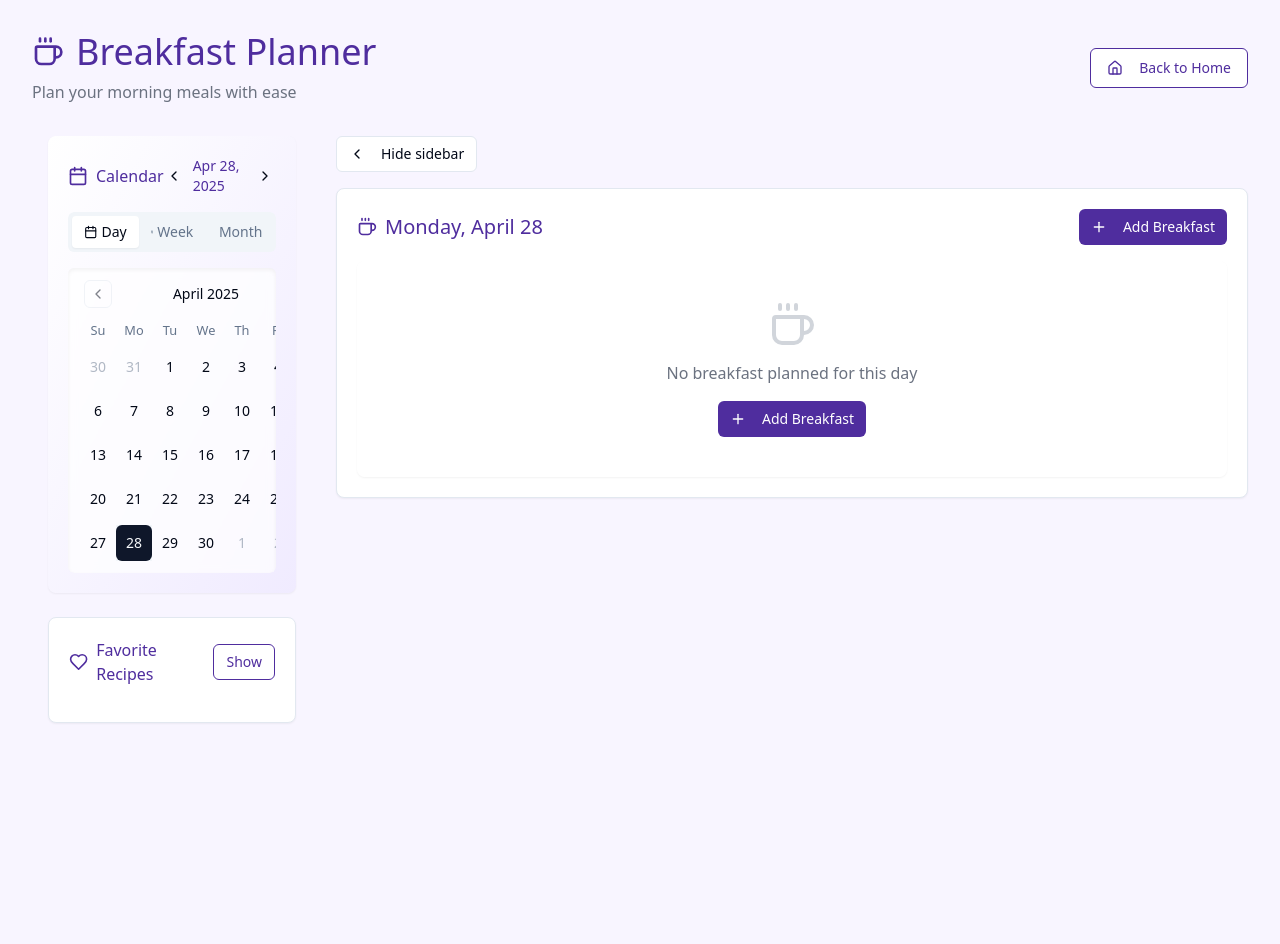
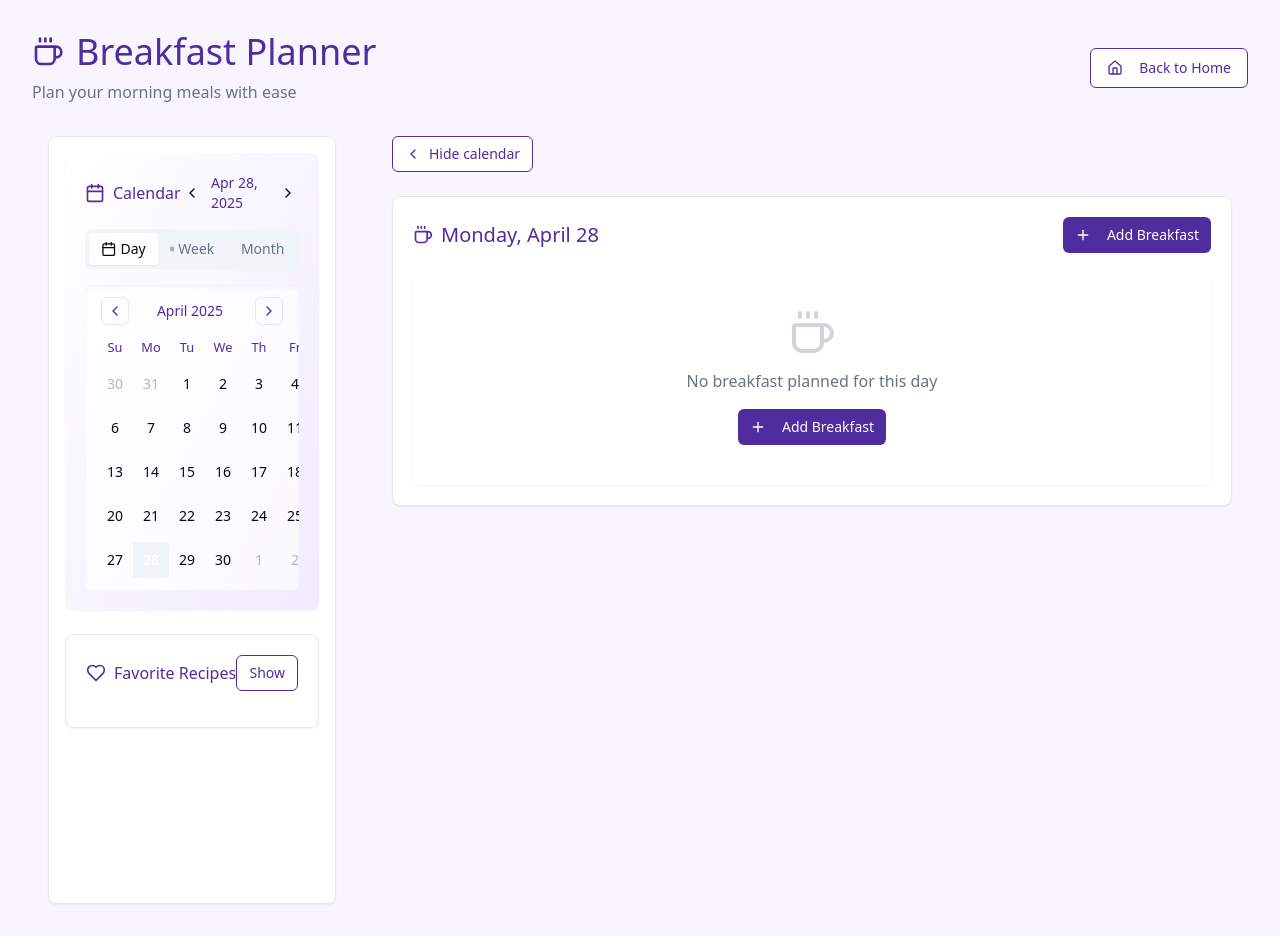
Before and after one commit to sergiopesch/breakfast-burst-planner, a React (Vite) app: page /planner in a window 1280 px wide. Shown: the top 944 px of the page. Built offline with nearby package versions, Linux system fonts and the light colour scheme.

Commit message:
Fix: Improve Planner layout and styling
- Improved the UI of the Planner's left-hand side.
- Fixed calendar day visibility and date formatting.
- Restyled and improved the overall layout.

```diff
--- a/src/components/PlannerLayout.tsx
+++ b/src/components/PlannerLayout.tsx
@@ -2,9 +2,10 @@
 import React, { ReactNode, useState, useEffect } from 'react';
 import { motion, AnimatePresence } from 'framer-motion';
 import { cn } from "@/lib/utils";
-import { ChevronLeft, ChevronRight, Menu } from "lucide-react";
+import { ChevronLeft, ChevronRight } from "lucide-react";
 import { Button } from "@/components/ui/button";
 import { useMediaQuery } from "@/hooks/use-media-query";
+import { Card } from "@/components/ui/card";
 
 interface PlannerLayoutProps {
   sidebar: ReactNode;
@@ -20,7 +21,6 @@ const PlannerLayout: React.FC<PlannerLayoutProps> = ({
   const isDesktop = useMediaQuery("(min-width: 1024px)");
   const [isSidebarOpen, setIsSidebarOpen] = useState(isDesktop);
 
-  // Update sidebar state when screen size changes
   useEffect(() => {
     setIsSidebarOpen(isDesktop);
   }, [isDesktop]);
@@ -28,49 +28,53 @@ const PlannerLayout: React.FC<PlannerLayoutProps> = ({
   return (
     <div className={cn(
       "grid relative transition-all duration-300",
-      isSidebarOpen ? "grid-cols-1 lg:grid-cols-[280px_1fr]" : "grid-cols-1",
+      isSidebarOpen ? "grid-cols-1 lg:grid-cols-[320px_1fr]" : "grid-cols-1",
       "gap-4 md:gap-6",
       className
     )}>
       <Button
         variant="ghost"
-        size="icon"
-        className="fixed top-20 z-20 rounded-full w-10 h-10 bg-white/80 backdrop-blur-sm border shadow-sm lg:hidden"
-        style={{ left: isSidebarOpen ? '260px' : '20px' }}
+        size="sm"
+        className={cn(
+          "fixed top-20 z-20 h-8 rounded-full bg-white/80 backdrop-blur-sm border shadow-sm lg:hidden",
+          isSidebarOpen ? "left-[300px]" : "left-4"
+        )}
         onClick={() => setIsSidebarOpen(!isSidebarOpen)}
       >
-        <Menu className="h-5 w-5 text-[#4F2D9E]" />
+        {isSidebarOpen ? <ChevronLeft className="h-4 w-4" /> : <ChevronRight className="h-4 w-4" />}
       </Button>
 
       <AnimatePresence mode="wait">
         {isSidebarOpen && (
           <motion.div
-            className="lg:static fixed inset-y-0 left-0 z-10 bg-white/95 backdrop-blur-sm lg:bg-transparent lg:backdrop-blur-none w-[280px] lg:w-full"
+            className="lg:static fixed inset-y-0 left-0 z-10 w-[320px] lg:w-full"
             initial={{ opacity: 0, x: -20 }}
             animate={{ opacity: 1, x: 0 }}
             exit={{ opacity: 0, x: -20 }}
             transition={{ duration: 0.3 }}
           >
-            <div className="sticky top-4 pt-16 lg:pt-0 h-screen overflow-auto px-4 pb-20">
-              {sidebar}
-            </div>
+            <Card className="sticky top-4 h-[calc(100vh-2rem)] overflow-auto mx-4 bg-white/95 backdrop-blur-sm shadow-sm">
+              <div className="p-4 space-y-6">
+                {sidebar}
+              </div>
+            </Card>
           </motion.div>
         )}
       </AnimatePresence>
 
       <div className={cn(
-        "transition-all duration-300",
+        "transition-all duration-300 px-4",
         "min-h-[80vh]"
       )}>
-        <div className="flex items-center mb-4 justify-between">
+        <div className="flex items-center mb-6 justify-between">
           <Button
             variant="outline"
             size="sm"
-            className="hidden lg:flex"
+            className="hidden lg:flex items-center gap-2 text-[#4F2D9E] border-[#4F2D9E] hover:bg-[#4F2D9E]/10"
             onClick={() => setIsSidebarOpen(!isSidebarOpen)}
           >
-            {isSidebarOpen ? <ChevronLeft className="mr-2 h-4 w-4" /> : <ChevronRight className="mr-2 h-4 w-4" />}
-            {isSidebarOpen ? "Hide sidebar" : "Show sidebar"}
+            {isSidebarOpen ? <ChevronLeft className="h-4 w-4" /> : <ChevronRight className="h-4 w-4" />}
+            {isSidebarOpen ? "Hide calendar" : "Show calendar"}
           </Button>
         </div>
         {content}
--- a/src/components/ui/calendar.tsx
+++ b/src/components/ui/calendar.tsx
@@ -1,11 +1,12 @@
-import * as React from "react";
-import { ChevronLeft, ChevronRight } from "lucide-react";
-import { DayPicker } from "react-day-picker";
 
-import { cn } from "@/lib/utils";
-import { buttonVariants } from "@/components/ui/button";
+import * as React from "react"
+import { ChevronLeft, ChevronRight } from "lucide-react"
+import { DayPicker } from "react-day-picker"
 
-export type CalendarProps = React.ComponentProps<typeof DayPicker>;
+import { cn } from "@/lib/utils"
+import { buttonVariants } from "@/components/ui/button"
+
+export type CalendarProps = React.ComponentProps<typeof DayPicker>
 
 function Calendar({
   className,
@@ -19,29 +20,35 @@ function Calendar({
       className={cn("p-3", className)}
       classNames={{
         months: "flex flex-col sm:flex-row space-y-4 sm:space-x-4 sm:space-y-0",
-        month: "space-y-4",
-        caption: "flex justify-center pt-1 relative items-center",
-        caption_label: "text-sm font-medium",
-        nav: "space-x-1 flex items-center",
+        month: "space-y-4 w-full",
+        caption: "flex justify-center pt-1 relative items-center gap-1",
+        caption_label: "text-sm font-medium text-[#4F2D9E]",
+        nav: "flex items-center gap-1",
         nav_button: cn(
           buttonVariants({ variant: "outline" }),
-          "h-7 w-7 bg-transparent p-0 opacity-50 hover:opacity-100"
+          "h-7 w-7 bg-transparent p-0 text-[#4F2D9E] hover:bg-[#4F2D9E]/10 hover:text-[#4F2D9E]"
         ),
         nav_button_previous: "absolute left-1",
         nav_button_next: "absolute right-1",
         table: "w-full border-collapse space-y-1",
-        head_row: "flex",
-        head_cell:
-          "text-muted-foreground rounded-md w-9 font-normal text-[0.8rem]",
+        head_row: "flex w-full",
+        head_cell: cn(
+          "text-muted-foreground rounded-md w-9 font-medium text-[0.8rem] text-[#4F2D9E]"
+        ),
         row: "flex w-full mt-2",
-        cell: "h-9 w-9 text-center text-sm p-0 relative [&:has([aria-selected].day-range-end)]:rounded-r-md [&:has([aria-selected].day-outside)]:bg-accent/50 [&:has([aria-selected])]:bg-accent first:[&:has([aria-selected])]:rounded-l-md last:[&:has([aria-selected])]:rounded-r-md focus-within:relative focus-within:z-20",
+        cell: cn(
+          "relative p-0 text-center text-sm focus-within:relative focus-within:z-20 [&:has([aria-selected].day-range-end)]:rounded-r-md [&:has([aria-selected].day-outside)]:bg-accent/50 [&:has([aria-selected])]:bg-accent first:[&:has([aria-selected])]:rounded-l-md last:[&:has([aria-selected])]:rounded-r-md",
+          props.mode === "range"
+            ? "[&:has(>.day-range-end)]:rounded-r-md [&:has(>.day-range-start)]:rounded-l-md"
+            : ""
+        ),
         day: cn(
           buttonVariants({ variant: "ghost" }),
-          "h-9 w-9 p-0 font-normal aria-selected:opacity-100"
+          "h-9 w-9 p-0 font-normal aria-selected:opacity-100 hover:bg-[#4F2D9E]/10 hover:text-[#4F2D9E]"
         ),
         day_range_end: "day-range-end",
         day_selected:
-          "bg-primary text-primary-foreground hover:bg-primary hover:text-primary-foreground focus:bg-primary focus:text-primary-foreground",
+          "bg-[#4F2D9E] text-white hover:bg-[#4F2D9E] hover:text-white focus:bg-[#4F2D9E] focus:text-white",
         day_today: "bg-accent text-accent-foreground",
         day_outside:
           "day-outside text-muted-foreground opacity-50 aria-selected:bg-accent/50 aria-selected:text-muted-foreground aria-selected:opacity-30",
@@ -52,13 +59,13 @@ function Calendar({
         ...classNames,
       }}
       components={{
-        IconLeft: ({ ..._props }) => <ChevronLeft className="h-4 w-4" />,
-        IconRight: ({ ..._props }) => <ChevronRight className="h-4 w-4" />,
+        IconLeft: ({ ...props }) => <ChevronLeft className="h-4 w-4" />,
+        IconRight: ({ ...props }) => <ChevronRight className="h-4 w-4" />,
       }}
       {...props}
     />
-  );
+  )
 }
-Calendar.displayName = "Calendar";
+Calendar.displayName = "Calendar"
 
-export { Calendar };
+export { Calendar }
```
